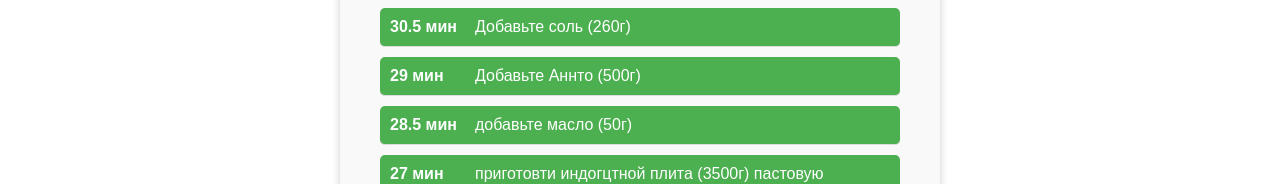
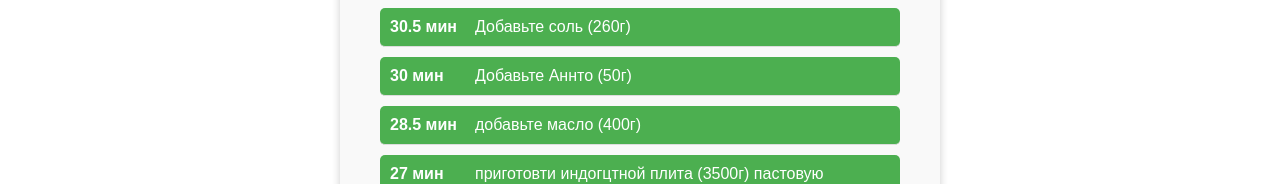
Before and after one commit to abazdev34/texKarta, a React (Vite) app: page /Sous in a window 1280 px wide. Shown: the part 492-676 px from the top of the page. Built offline with nearby package versions, Linux system fonts and the light colour scheme.

Commit message:
bfdbgfjrhcbhhfd

```diff
--- a/src/components/sous/idex.jsx
+++ b/src/components/sous/idex.jsx
@@ -17,8 +17,8 @@ const SousTimer = () => {
 		{ time: 30.83, action: 'Добавьте цитрат  натирий  (200г)', type: 'oil' },
 		{ time: 30.70, action: 'Добавьте копченый паприка (130г)', type: 'onion' },
 		{ time: 30.50, action: 'Добавьте соль (260г)', type: 'pepper' },
-		{ time: 29, action: 'Добавьте Аннто (500г)', type: 'tomato' },
-		{ time: 28.50, action: 'добавьте масло (50г)', type: 'fry' },
+		{ time: 30, action: 'Добавьте Аннто (50г)', type: 'tomato' },
+		{ time: 28.50, action: 'добавьте масло (400г)', type: 'fry' },
 		{ time: 27, action: 'приготовти индогцтной плита (3500г) пастовую', type: 'paste' },
 		{ time: 10, action: 'Добавьте сыр моцарелла (2200г)', type: 'water' },
 		{ time: 8, action: 'Добавьте сыр моцарелла (2200г)', type: 'salt' },
```
